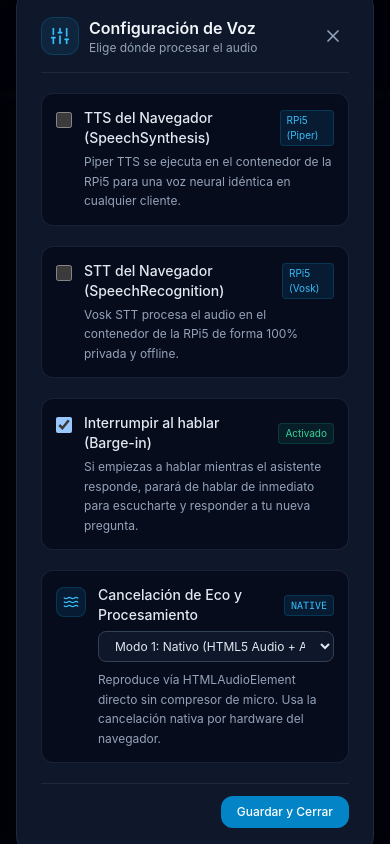
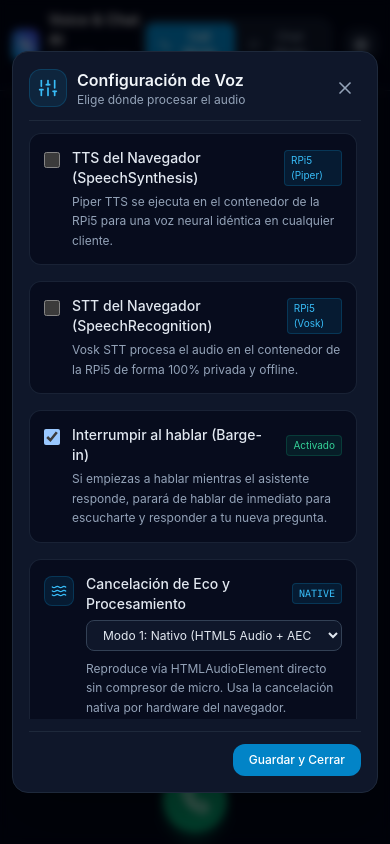
Before and after one commit to hdpklm/ollama-proxy, a React (Vite) app in the folder interface/frontend/: page / in a window 390 px wide. Both pictures are taken after a click on the button 349 px from the left and 47 px from the top of the page. Built offline with nearby package versions, Linux system fonts and the light colour scheme.

Commit message:
Registro: [v0.7.42] - Ajuste de scroll y responsividad movil en modal de ajustes y vistas

```diff
--- a/interface/frontend/index.html
+++ b/interface/frontend/index.html
@@ -13,8 +13,8 @@
 		<link rel="apple-touch-icon" href="/icons/icon-192.png" />
 		<title>Voice & Chat LLM Interface</title>
 	</head>
-	<body class="bg-slate-950 text-slate-100 min-h-screen">
-		<div id="root"></div>
+	<body class="bg-slate-950 text-slate-100 h-full h-dvh overflow-hidden select-none">
+		<div id="root" class="h-full h-dvh overflow-hidden"></div>
 		<script type="module" src="/src/main.jsx"></script>
 	</body>
 </html>
--- a/interface/frontend/src/App.jsx
+++ b/interface/frontend/src/App.jsx
@@ -54,9 +54,9 @@ export default function App() {
 	const callHook = useVoiceCall(settings)
 
 	return (
-		<div className="flex flex-col h-screen w-screen bg-slate-950 text-slate-100 select-none overflow-hidden">
+		<div className="flex flex-col h-full h-dvh w-full bg-slate-950 text-slate-100 select-none overflow-hidden">
 			{/* Top Bar Navigation */}
-			<header className="flex items-center justify-between px-6 py-3 border-b border-slate-800/80 bg-slate-950/80 backdrop-blur-md z-20">
+			<header className="flex-shrink-0 flex items-center justify-between px-3 sm:px-6 py-2.5 sm:py-3 border-b border-slate-800/80 bg-slate-950/80 backdrop-blur-md z-20">
 				<div className="flex items-center gap-2.5">
 					<div className="w-8 h-8 rounded-lg bg-gradient-to-tr from-sky-500 to-indigo-600 flex items-center justify-center shadow-md shadow-sky-500/20">
 						<Sparkles className="w-4 h-4 text-white" />
@@ -122,7 +122,7 @@ export default function App() {
 			</header>
 
 			{/* Main Content Area */}
-			<main className="flex-1 relative overflow-hidden">
+			<main className="flex-1 min-h-0 relative overflow-hidden">
 				{activeTab === "call" ? (
 					<CallView callHook={callHook} />
 				) : (
--- a/interface/frontend/src/components/AudioVisualizer.jsx
+++ b/interface/frontend/src/components/AudioVisualizer.jsx
@@ -2,7 +2,7 @@ import React from "react"
 
 export default function AudioVisualizer({ isActive, isAssistantSpeaking, isListening }) {
 	return (
-		<div className="relative flex items-center justify-center w-48 h-48 sm:w-64 sm:h-64 my-6">
+		<div className="relative flex items-center justify-center w-40 h-40 sm:w-64 sm:h-64 my-3 sm:my-6">
 			{/* Outer pulsing ring */}
 			<div
 				className={`absolute inset-0 rounded-full transition-all duration-700 ${
--- a/interface/frontend/src/components/CallView.jsx
+++ b/interface/frontend/src/components/CallView.jsx
@@ -18,7 +18,7 @@ export default function CallView({ callHook }) {
 	} = callHook
 
 	return (
-		<div className="flex flex-col items-center justify-between h-full max-w-xl mx-auto px-4 py-6">
+		<div className="flex flex-col items-center justify-between h-full max-w-xl mx-auto px-4 py-3 sm:py-6 overflow-hidden select-none">
 			{/* Header info */}
 			<div className="flex flex-col items-center text-center">
 				<div className="inline-flex items-center gap-2 px-3 py-1 rounded-full text-xs font-semibold bg-slate-800/80 border border-slate-700/60 mb-2">
--- a/interface/frontend/src/components/ChatView.jsx
+++ b/interface/frontend/src/components/ChatView.jsx
@@ -489,9 +489,9 @@ export default function ChatView({ settings = { useBrowserTTS: false, useBrowser
 	}, [])
 
 	return (
-		<div className="flex flex-col h-full max-w-3xl mx-auto px-4 py-4">
+		<div className="flex flex-col h-full max-w-3xl mx-auto px-3 sm:px-4 py-2.5 sm:py-4 min-h-0 overflow-hidden">
 			{/* Messages Container */}
-			<div className="flex-1 overflow-y-auto space-y-4 pr-1">
+			<div className="flex-1 min-h-0 overflow-y-auto space-y-4 pr-1">
 				{messages.map((msg, index) => (
 					<div
 						key={index}
@@ -581,7 +581,7 @@ export default function ChatView({ settings = { useBrowserTTS: false, useBrowser
 			</div>
 
 			{/* Input Bar */}
-			<div className="mt-4 pt-3 border-t border-slate-800/80">
+			<div className="flex-shrink-0 mt-2 sm:mt-4 pt-2.5 sm:pt-3 border-t border-slate-800/80">
 				<form
 					onSubmit={(e) => {
 						e.preventDefault()
--- a/interface/frontend/src/components/SettingsModal.jsx
+++ b/interface/frontend/src/components/SettingsModal.jsx
@@ -5,10 +5,10 @@ export default function SettingsModal({ isOpen, onClose, settings, onUpdateSetti
 	if (!isOpen) return null
 
 	return (
-		<div className="fixed inset-0 z-50 flex items-center justify-center p-4 bg-black/60 backdrop-blur-sm animate-fade-in">
-			<div className="relative w-full max-w-md bg-slate-900 border border-slate-800 rounded-2xl shadow-2xl p-6 text-slate-100">
+		<div className="fixed inset-0 z-50 flex items-center justify-center p-3 sm:p-4 bg-black/60 backdrop-blur-sm animate-fade-in overflow-hidden">
+			<div className="relative w-full max-w-md max-h-[88dvh] flex flex-col bg-slate-900 border border-slate-800 rounded-2xl shadow-2xl p-4 sm:p-6 text-slate-100">
 				{/* Header */}
-				<div className="flex items-center justify-between pb-4 border-b border-slate-800">
+				<div className="flex-shrink-0 flex items-center justify-between pb-3 sm:pb-4 border-b border-slate-800">
 					<div className="flex items-center gap-2.5">
 						<div className="p-2 rounded-xl bg-sky-500/10 text-sky-400 border border-sky-500/20">
 							<Sliders className="w-5 h-5" />
@@ -27,7 +27,7 @@ export default function SettingsModal({ isOpen, onClose, settings, onUpdateSetti
 				</div>
 
 				{/* Options List */}
-				<div className="space-y-5 my-5">
+				<div className="flex-1 min-h-0 overflow-y-auto space-y-4 my-3 sm:my-4 pr-1 sm:pr-1.5">
 					{/* Option 1: TTS */}
 					<div className="p-3.5 rounded-xl bg-slate-950/60 border border-slate-800/80">
 						<label className="flex items-start gap-3 cursor-pointer">
@@ -164,7 +164,7 @@ export default function SettingsModal({ isOpen, onClose, settings, onUpdateSetti
 				</div>
 
 				{/* Footer */}
-				<div className="pt-3 border-t border-slate-800 flex justify-end">
+				<div className="flex-shrink-0 pt-3 border-t border-slate-800 flex justify-end">
 					<button
 						onClick={onClose}
 						className="px-4 py-2 text-xs font-medium rounded-xl bg-sky-600 hover:bg-sky-500 text-white transition-colors"
--- a/interface/frontend/src/index.css
+++ b/interface/frontend/src/index.css
@@ -7,12 +7,17 @@
 	color-scheme: dark;
 }
 
-body {
+html,
+body,
+#root {
+	height: 100%;
+	height: 100dvh;
 	margin: 0;
 	padding: 0;
 	background-color: #020617;
 	color: #f8fafc;
-	overflow-x: hidden;
+	overflow: hidden;
+	overscroll-behavior: none;
 }
 
 /* Custom scrollbars */
```
Also changed, not shown: 8 other files (tests, documents, lock files or other folders).
